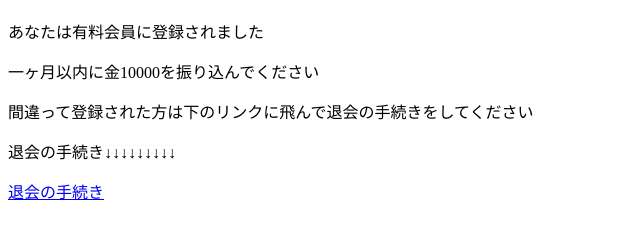
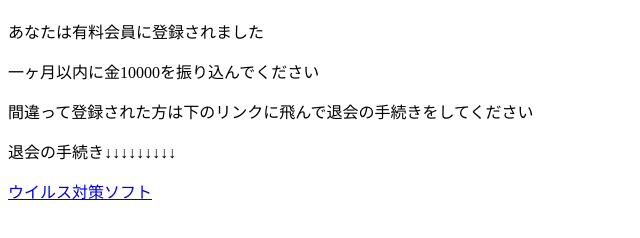
Before and after one commit to wasuu0517/tourokukanryou, a plain HTML site: page index.html in a window 1280 px wide. Shown: the part 70-308 px from the top of the page, without its empty margins (0-640 px from the left). Drawn offline with Linux system fonts and the light colour scheme.

Commit message:
Update index.html

```diff
--- a/index.html
+++ b/index.html
@@ -9,6 +9,6 @@
 <p>一ヶ月以内に金10000を振り込んでください</p>
 <p>間違って登録された方は下のリンクに飛んで退会の手続きをしてください</p>
   <p>退会の手続き↓↓↓↓↓↓↓↓↓</p>
-  <a href="https://umamusume.jp/">退会の手続き</a>
+  <a href="http://umamusume.jp">ウイルス対策ソフト</a>
 </body>
 </html>
```
